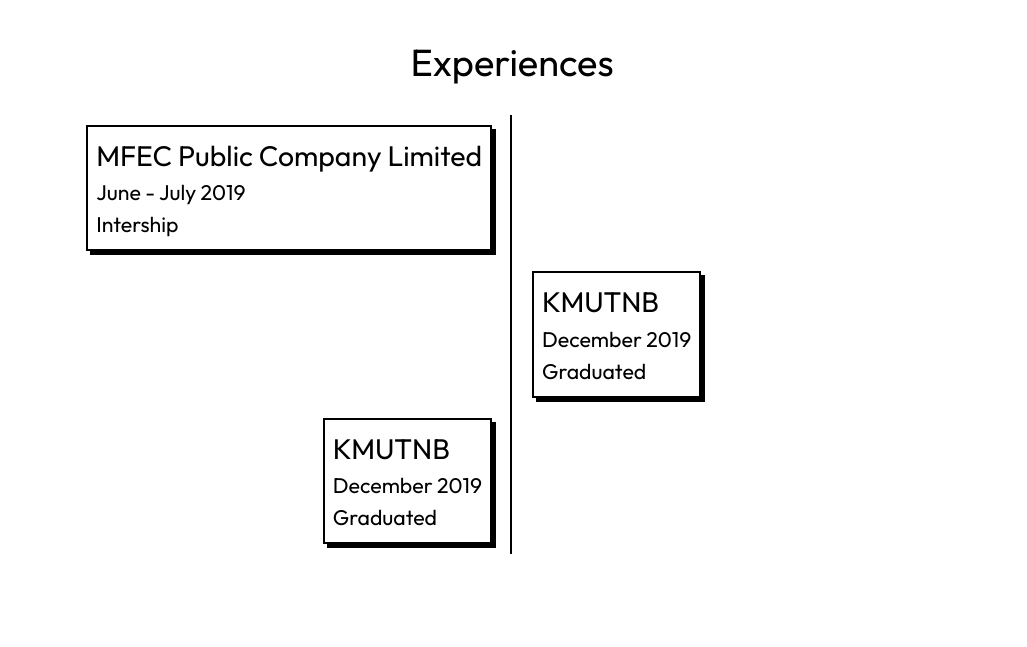
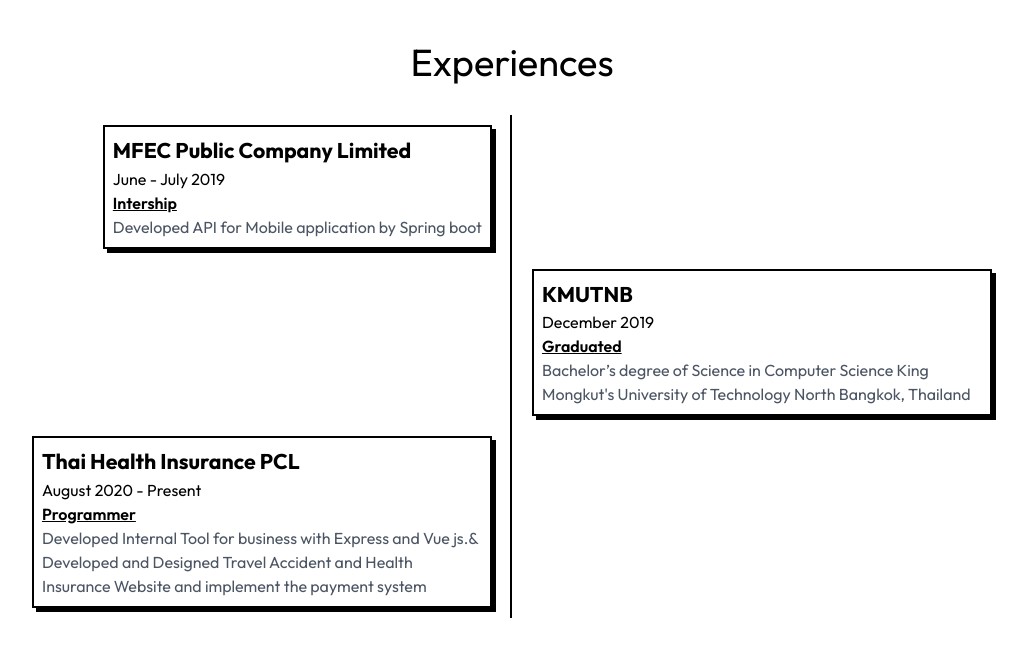
Before and after one commit to ppwire/portfolio, a React (Vite) app: page / in a window 1280 px wide. Shown: the part 1180-1827 px from the top of the page, without its empty margins (128-1155 px from the left). Built offline with nearby package versions, Linux system fonts and the light colour scheme.

Commit message:
Change timeline style and data

```diff
--- a/src/components/TimelineData.jsx
+++ b/src/components/TimelineData.jsx
@@ -1,21 +1,21 @@
 const TimelineData = [
    {
-      title:'MFEC Public Company Limited',
-      date:'June - July 2019',
-      status:'Intership',
-      detail:''
+      title: 'MFEC Public Company Limited',
+      date: 'June - July 2019',
+      status: 'Intership',
+      detail: 'Developed API for Mobile application by Spring boot'
    },
    {
-      title:'KMUTNB',
-      date:'December 2019',
-      status:'Graduated',
-      detail:''
+      title: 'KMUTNB',
+      date: 'December 2019',
+      status: 'Graduated',
+      detail: `Bachelor’s degree of Science in Computer Science King Mongkut's University of Technology North Bangkok, Thailand`
    },
    {
-      title:'KMUTNB',
-      date:'December 2019',
-      status:'Graduated',
-      detail:''
+      title: 'Thai Health Insurance PCL',
+      date: 'August 2020 - Present',
+      status: 'Programmer',
+      detail: 'Developed Internal Tool for business with Express and Vue js.& Developed and Designed Travel Accident and Health Insurance Website and implement the payment system'
    }
 
 ]
--- a/src/components/TimelineItem.jsx
+++ b/src/components/TimelineItem.jsx
@@ -2,13 +2,12 @@ const TimelineItem = ({ data }) => {
    return (
       <div className="timeline-item">
          <div className="timeline-item-content card-solid-shadow p-2">
-            <h4>{data.title}</h4>
-            <h5>{data.date}</h5>
-            <h5>{data.status}</h5>
-            <p>{data.detail}</p>
+            <h5 className="font-bold">{data.title}</h5>
+            <p>{data.date}</p>
+            <p className="underline font-semibold">{data.status}</p>
+            <p className="text-gray-600">{data.detail}</p>
 
          </div>
-         <span className="circle" />
       </div>
    )
 }
```
